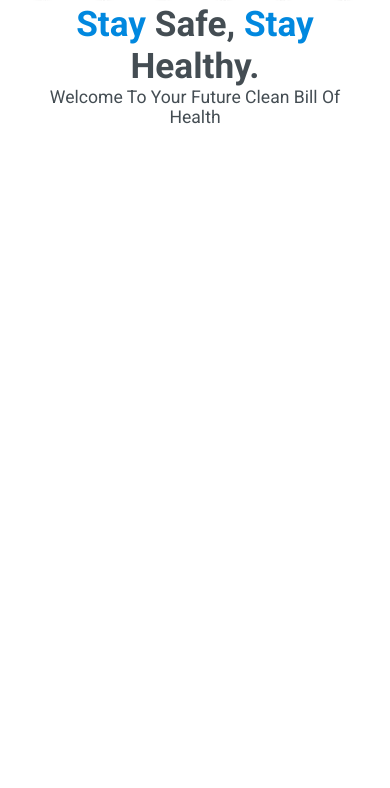
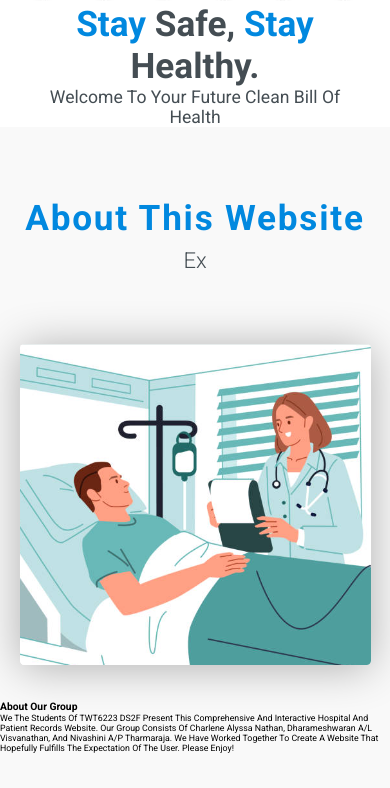
Before and after one commit to kiesh-tech06/DS2F_Hosp_Patient_Record_System, a PHP site: page /home.html in a window 390 px wide. Shown: the part 720-1508 px from the top of the page. Before the commit the page ends 844 px from the top, so only its background shows below. Run offline with PHP 8.4, Linux system fonts and the light colour scheme; some libraries are stand-ins or nearby versions.

Commit message:
added about section

```diff
--- a/home.html
+++ b/home.html
@@ -45,7 +45,21 @@
         </div>
     </section>
 
+<!--about section-->
+<section id="about" class="about">
+    <h1 class="heading"> About this Website</h1>
+    <h3 class="title"> ex </h3>
 
+    <div class="box-container">
+        <div class="box">
+            <img src="about.png" alt="">
+        </div>
+        <div class="content">
+            <h3>About Our Group</h3>
+            <p>We the students of TWT6223 DS2F present this comprehensive and interactive hospital and patient records website. Our group consists of Charlene Alyssa Nathan, Dharameshwaran a/l Visvanathan, and Nivashini a/p Tharmaraja. We have worked together to create a website that hopefully fulfills the expectation of the user. Please enjoy!</p>
+        </div>
+    </div>
+</section>
 
 
 
--- a/style.css
+++ b/style.css
@@ -49,8 +49,30 @@ html{
 
 }
 
+/*heading*/
+.heading{
+    text-align: center;
+    font-size: 4rem;
+    color: var(--blue);
+    padding: 1rem;
+    padding-top: 8rem;
+    letter-spacing: .2rem;
+}
 
-/* header navbar section start */
+
+/*title*/
+.title{
+    text-align: center;
+    font-size: 2.5rem;
+    color: var(--black);
+    padding: 0rem 1rem;
+    font-weight: 300;
+}
+
+
+
+
+/* header navbar section */
 header{
     width: 96%;
     background: var(--white);
@@ -154,11 +176,9 @@ header .fa-times{
 
 }
 
-/* header navbar section end */
 
 
-
-/*home section start*/
+/*home section */
 .home{
     min-height: 100vh;
     padding-top: 10rem;
@@ -194,9 +214,63 @@ header .fa-times{
 
 
 
-/*home section end*/
+/*about section*/
+.about{
+    background: #f9f9f9;
 
+}
 
+.about .box-container{
+    padding: 4rem 0;
+
+}
+
+.about .box-container .box{
+    box-shadow: 0 .3rem 5rem rgba(0,0,0,.3);
+    border-radius: .5rem;
+    background: var(--white);
+    margin: 4rem auto;
+    width: 75%;
+    display: flex;
+    align-items: center;
+    overflow: hidden;
+
+}
+
+.about .box-container .box .images{
+    height: 40rem;
+    width: 50%;
+
+}
+
+.about .box-container .box .images img{
+    height: 100%;
+    width: 100%;
+
+}
+
+/*heading and text*/
+.about .box-container .box .content{
+    height: 100%;
+    width: 50%;
+    padding: 2rem;
+
+}
+
+.about .box-container .box .content h3{
+    font-size: 3rem;
+    color: var(--blue);
+    display: flex;
+    align-items: start;
+
+}
+
+.about .box-container .box .content p{
+    font-size: 1.5rem;
+    color: var(--black);
+    padding: 1rem 0;
+    text-align: justify;
+}
 
 
 
@@ -261,10 +335,20 @@ header .fa-times{
         width: 100%;
     }
 
+    /* about media query*/
+    .about .box-container .box{
+        flex-flow: column;
+        width: 90%;
+
+    }
+
+    .about .box-container .box .images{
+        width: 100%;
+    }
 
 
-
-
-
+    .about .box-container .box .content{
+        width: 100%;
+    }
 
 }
```
Also changed, not shown: about.png (added).
